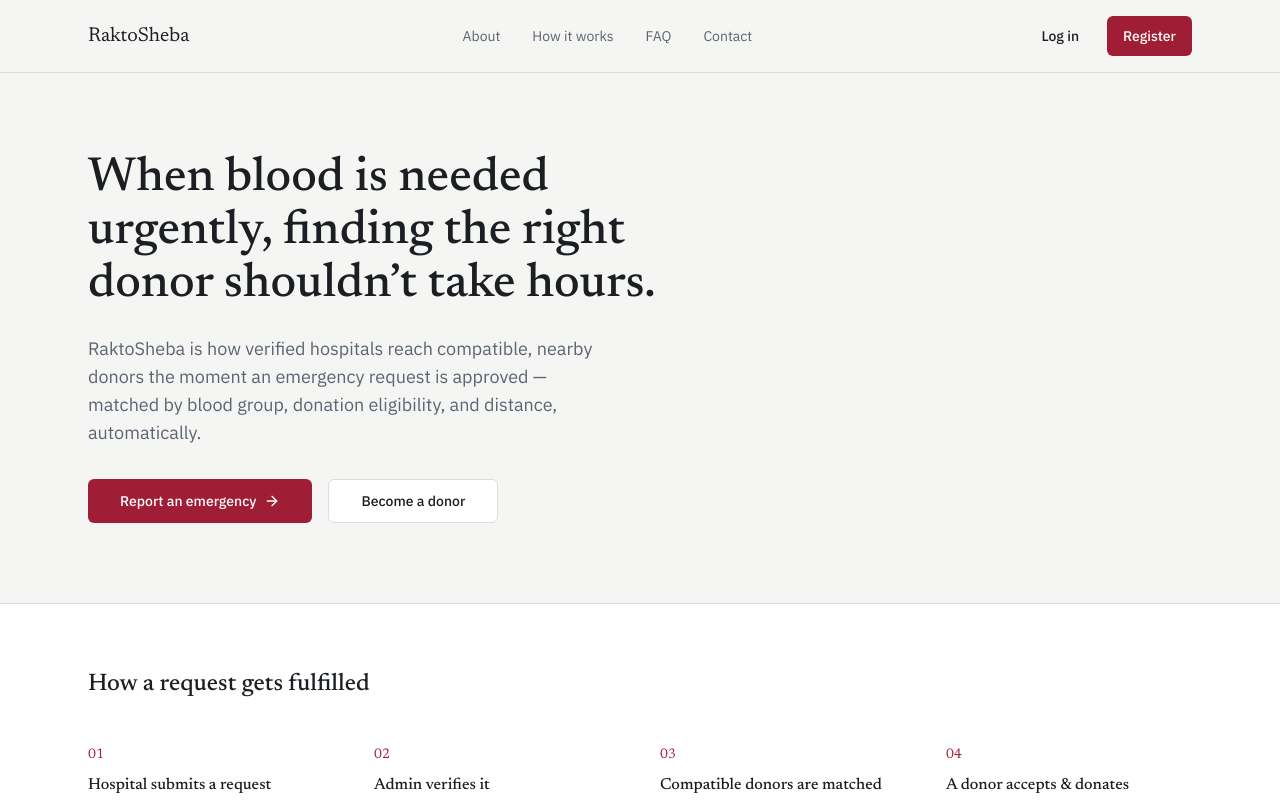
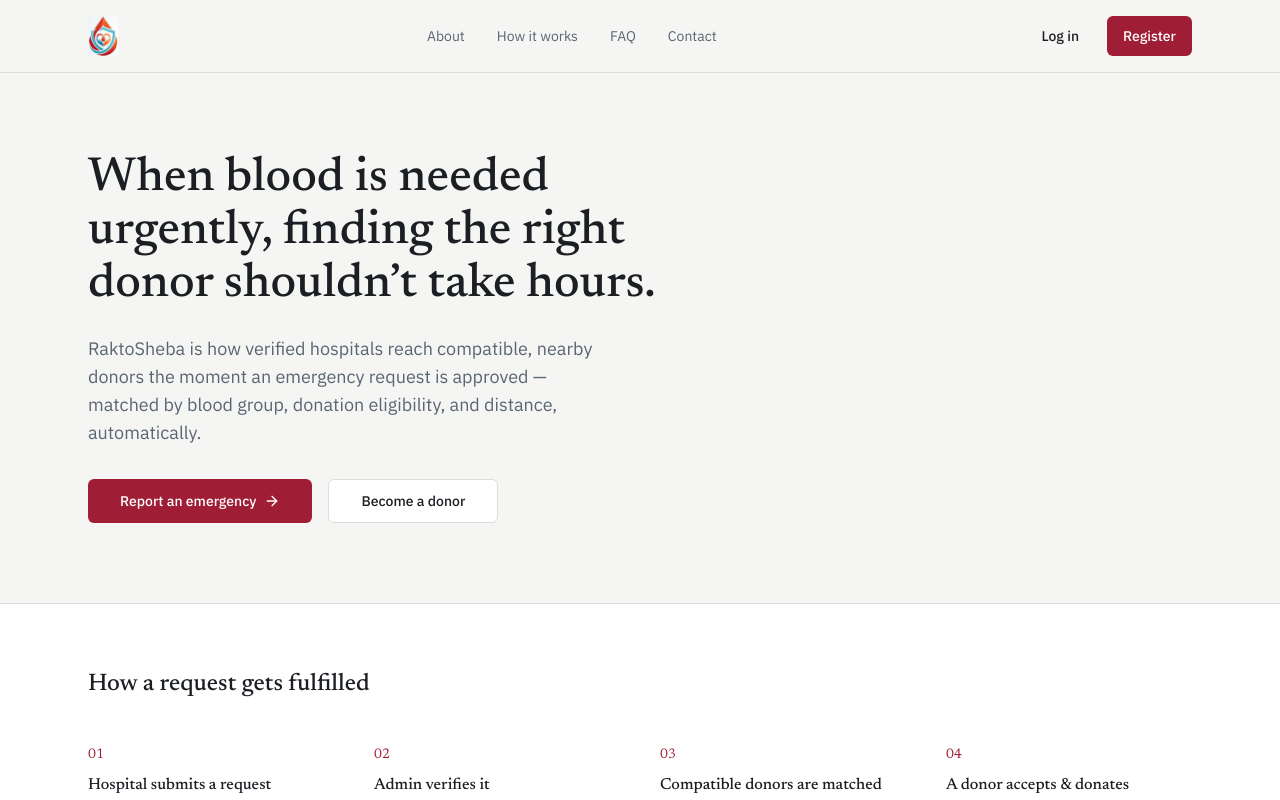
Before and after one commit to islamSorifulhero/Blood-Donation-Frontend, a Next.js app: page / in a window 1280 px wide. Shown: the top 800 px of the page. Built offline with nearby package versions, Linux system fonts and the light colour scheme.

Commit message:
Raktasheba navber logo added

```diff
--- a/components/layout/public-nav.tsx
+++ b/components/layout/public-nav.tsx
@@ -6,7 +6,10 @@ export function PublicNav() {
     <header className="border-b border-border">
       <div className="mx-auto flex max-w-6xl items-center justify-between px-6 py-4">
         <Link href="/" className="font-display text-xl">
-          RaktoSheba
+          <img
+            src="/Raktaseba-logo.jpg"
+            alt="RaktoSheba Logo"
+            className="h-10 w-auto" />
         </Link>
         <nav className="hidden items-center gap-8 text-sm text-muted-foreground md:flex">
           <Link href="/about" className="hover:text-foreground">About</Link>
```
Also changed, not shown: public/Raktaseba-logo.jpg (added).
